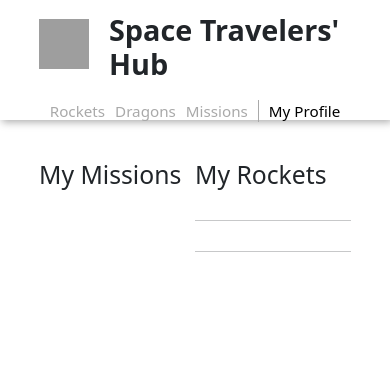
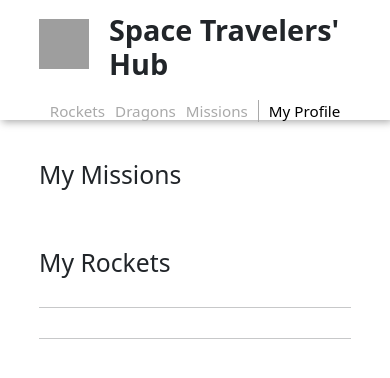
Before and after one commit to selma-belhadj/space-travelers, a React (Create React App) app: page /Profile in a window 390 px wide. Shown: the top 378 px of the page. Built offline with nearby package versions, Linux system fonts and the light colour scheme; grey boxes are pictures that could not be loaded.

Commit message:
Make My profile Page adaptive to Mobile Screen

```diff
--- a/src/pages/MyProfilePage.scss
+++ b/src/pages/MyProfilePage.scss
@@ -18,3 +18,10 @@
     margin-left: 15px;
   }
 }
+
+@media (max-width: 500px) {
+  #profile-page {
+    flex-direction: column;
+    gap: 50px;
+  }
+}
```
